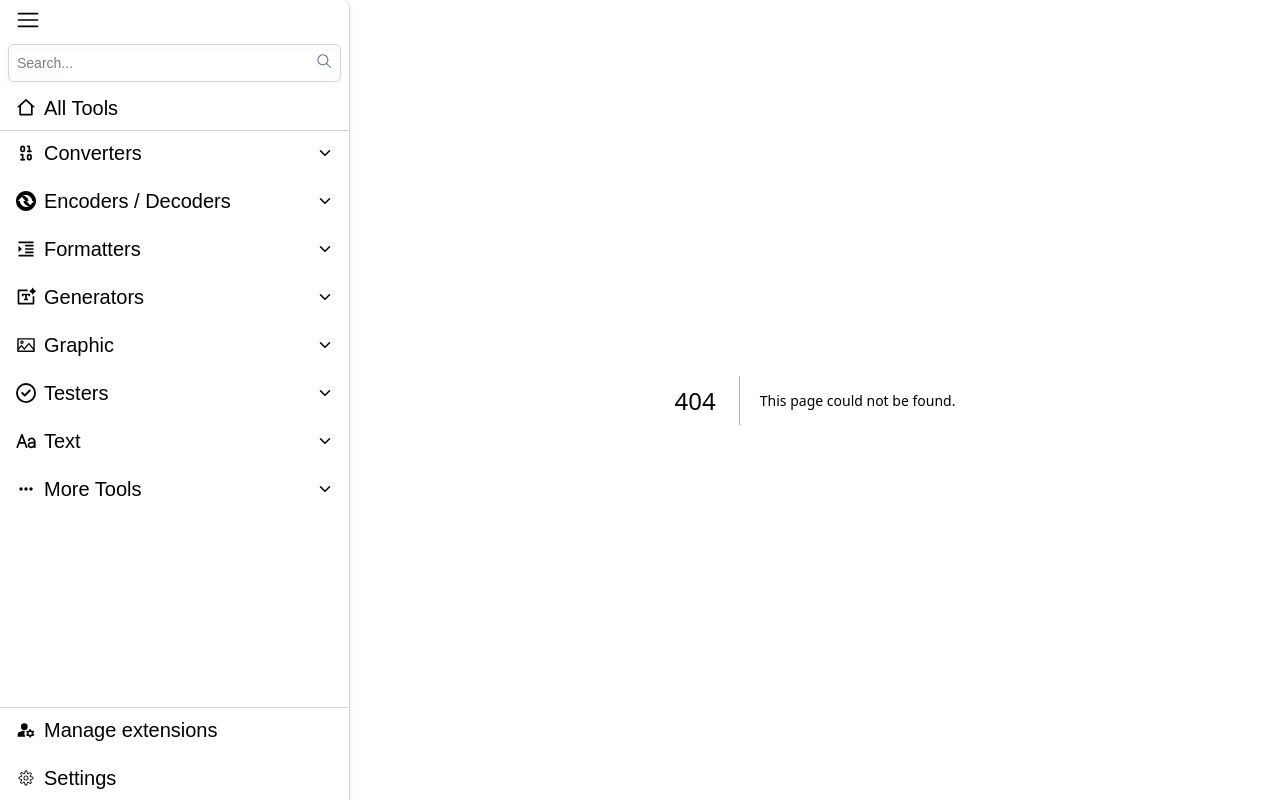
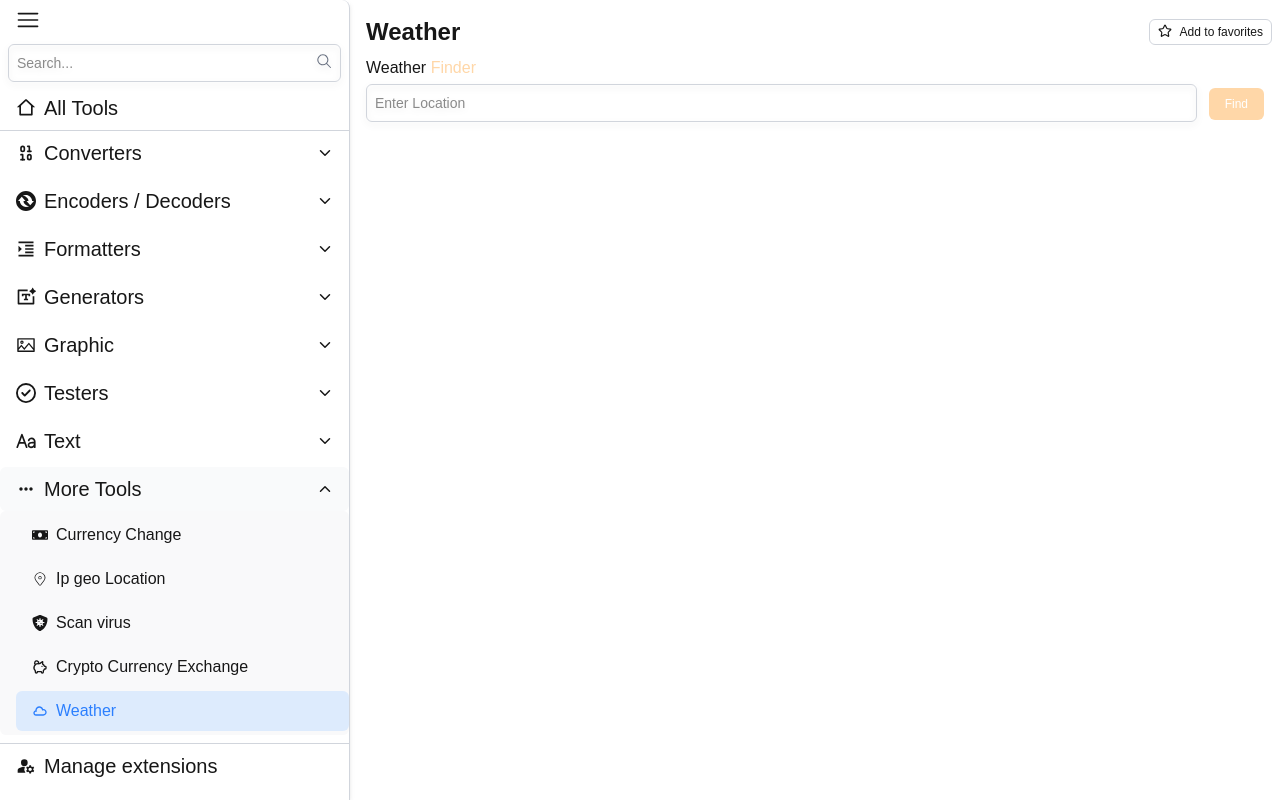
Before and after one commit to Kanghocit/Devtoys, a Next.js app: page /weather in a window 1280 px wide. Before the commit this address had no page. Built offline with nearby package versions, Linux system fonts and the light colour scheme.

Commit message:
feat(tool): create tool weather

```diff
--- /dev/null
+++ b/src/app/api/weather/route.ts
@@ -0,0 +1,20 @@
+import { NextRequest, NextResponse } from "next/server";
+
+export async function GET(request: NextRequest) {
+  const { searchParams } = new URL(request.url);
+  const city = searchParams.get("q");
+  const apiKey = process.env.WEATHER_API_KEY;
+  if (!apiKey) {
+    return NextResponse.json(
+      { error: "API key không được cấu hình" },
+      { status: 500 }
+    );
+  }
+
+  const response = await fetch(
+    `https://api.openweathermap.org/data/2.5/weather?q=${city}&appid=${apiKey}`
+  );
+  const data = await response.json();
+
+  return NextResponse.json(data);
+}
--- a/src/app/globals.css
+++ b/src/app/globals.css
@@ -46,3 +46,26 @@ body {
   background: var(--background);
   font-family: Arial, Helvetica, sans-serif;
 }
+
+@tailwind base;
+@tailwind components;
+@tailwind utilities;
+
+@keyframes float {
+  0% {
+    transform: translateY(0) rotate(0deg);
+    opacity: 0.5;
+  }
+  50% {
+    transform: translateY(-20px) rotate(5deg);
+    opacity: 0.8;
+  }
+  100% {
+    transform: translateY(0) rotate(0deg);
+    opacity: 0.5;
+  }
+}
+
+.animate-float {
+  animation: float 6s ease-in-out infinite;
+}
--- /dev/null
+++ b/src/app/weather/page.tsx
@@ -0,0 +1,193 @@
+"use client";
+
+import Header from "@/common/Header";
+import Button from "@/components/button";
+import Input from "@/components/input";
+import React, { useState } from "react";
+
+interface WeatherData {
+  name: string;
+  main: {
+    temp: number;
+    feels_like: number;
+    humidity: number;
+    pressure: number;
+  };
+  weather: {
+    main: string;
+    description: string;
+    icon: string;
+  }[];
+  wind: {
+    speed: number;
+  };
+  sys: {
+    country: string;
+  };
+}
+
+const weatherIcons: { [key: string]: string } = {
+  "01": "☀️", // clear sky
+  "02": "⛅️", // few clouds
+  "03": "☁️", // scattered clouds
+  "04": "☁️", // broken clouds
+  "09": "🌧️", // shower rain
+  "10": "🌦️", // rain
+  "11": "⚡️", // thunderstorm
+  "13": "❄️", // snow
+  "50": "🌫️", // mist
+};
+
+const Weather = () => {
+  const [location, setLocation] = useState("");
+  const [loading, setLoading] = useState(false);
+  const [weather, setWeather] = useState<WeatherData | null>(null);
+  const [error, setError] = useState("");
+
+  const fetchWeather = async () => {
+    try {
+      setLoading(true);
+      setError("");
+
+      const response = await fetch(`/api/weather?q=${location}`);
+
+      if (!response.ok) {
+        throw new Error(`HTTP error! Status: ${response.status}`);
+      }
+
+      const text = await response.text();
+      if (!text) {
+        throw new Error("Empty response from server");
+      }
+
+      const data = JSON.parse(text);
+      setWeather(data);
+    } catch (error) {
+      console.error("Error fetching weather data:", error);
+      setError("Failed to fetch weather data");
+      setWeather(null);
+    } finally {
+      setLoading(false);
+    }
+  };
+
+  const handleSearch = () => {
+    if (!location.trim()) {
+      setError("Please enter a location");
+      return;
+    }
+    fetchWeather();
+  };
+
+  const handleKeyPress = (e: React.KeyboardEvent) => {
+    if (e.key === "Enter") {
+      handleSearch();
+    }
+  };
+
+  const getWeatherIcon = (iconCode: string) => {
+    const code = iconCode.substring(0, 2);
+    return weatherIcons[code] || "❓";
+  };
+
+  return (
+    <div className="flex flex-col rounded-2xl h-full p-2">
+      <Header title="Weather" />
+      <p className="ms-2">
+        Weather <span className="text-orange-200">Finder</span>
+      </p>
+      <div className="w-full flex gap-2">
+        <div className="w-full">
+          <Input
+            placeholder="Enter Location"
+            type="text"
+            className="w-full"
+            value={location}
+            onChange={(e) => setLocation(e.target.value)}
+            onKeyPress={handleKeyPress}
+            error={error}
+          />
+        </div>
+        <div className="flex items-center justify-center ms-1 p-2">
+          <Button
+            variant="text"
+            className="bg-orange-200 text-white px-4 py-2 rounded-md disabled:opacity-50"
+            onClick={handleSearch}
+            disabled={loading}
+          >
+            {loading ? "Searching..." : "Find"}
+          </Button>
+        </div>
+      </div>
+      {weather && (
+        <div className="mt-4 p-4 rounded-lg shadow-md relative overflow-hidden">
+          {/* Animated Background */}
+          <div className="absolute inset-0 z-10">
+            <div className="absolute inset-0 bg-gradient-to-br from-gray-100/50 to-gray-200/50 opacity-50"></div>
+            <div className="absolute inset-0">
+              {[...Array(8)].map((_, index) => (
+                <div
+                  key={index}
+                  className="absolute text-4xl animate-float"
+                  style={{
+                    left: `${(index * 15 + 10) % 100}%`,
+                    top: `${(index * 20 + 5) % 100}%`,
+                    animationDelay: `${index * 0.5}s`,
+                    transform: `rotate(${index * 45}deg)`,
+                  }}
+                >
+                  {getWeatherIcon(weather.weather[0].icon)}
+                </div>
+              ))}
+            </div>
+          </div>
+
+          <div className="bg-transparent backdrop-blur-sm p-4 rounded-lg">
+            <div className="flex items-center justify-between mb-4">
+              <div>
+                <h2 className="text-2xl font-bold">
+                  {weather.name}, {weather.sys.country}
+                </h2>
+                <p className="text-gray-600 capitalize">
+                  {weather.weather[0].description}
+                </p>
+              </div>
+              <div className="text-4xl">
+                {getWeatherIcon(weather.weather[0].icon)}
+              </div>
+            </div>
+
+            <div className="grid grid-cols-2 gap-4">
+              <div>
+                <p className="text-3xl font-bold">
+                  {Math.round(weather.main.temp)}°C
+                </p>
+                <p className="text-sm text-gray-500">
+                  Feels like {Math.round(weather.main.feels_like)}°C
+                </p>
+              </div>
+              <div className="space-y-2">
+                <div className="flex justify-between">
+                  <span className="text-gray-600">Humidity</span>
+                  <span className="font-medium">{weather.main.humidity}%</span>
+                </div>
+                <div className="flex justify-between">
+                  <span className="text-gray-600">Pressure</span>
+                  <span className="font-medium">
+                    {weather.main.pressure} hPa
+                  </span>
+                </div>
+                <div className="flex justify-between">
+                  <span className="text-gray-600">Wind</span>
+                  <span className="font-medium">{weather.wind.speed} m/s</span>
+                </div>
+              </div>
+            </div>
+          </div>
+        </div>
+      )}
+    </div>
+  );
+};
+
+export default Weather;
--- a/src/constants/menuData.tsx
+++ b/src/constants/menuData.tsx
@@ -31,6 +31,7 @@ import { MdMoreHoriz } from "react-icons/md";
 import { CiLocationOn } from "react-icons/ci";
 import { FaShieldVirus } from "react-icons/fa";
 import { TbPigMoney } from "react-icons/tb";
+import { TiWeatherCloudy } from "react-icons/ti";
 
 // Định nghĩa kiểu dữ liệu cho menu items
 export interface MenuItem {
@@ -332,6 +333,13 @@ export const subMenus: MenuItem[] = [
         href: "crypto-exchange",
         isDone: true,
       },
+      {
+        name: "Weather",
+        icon: <TiWeatherCloudy />,
+        detail: "Get weather data",
+        href: "weather",
+        isDone: true,
+      },
     ],
   },
 ];
```
